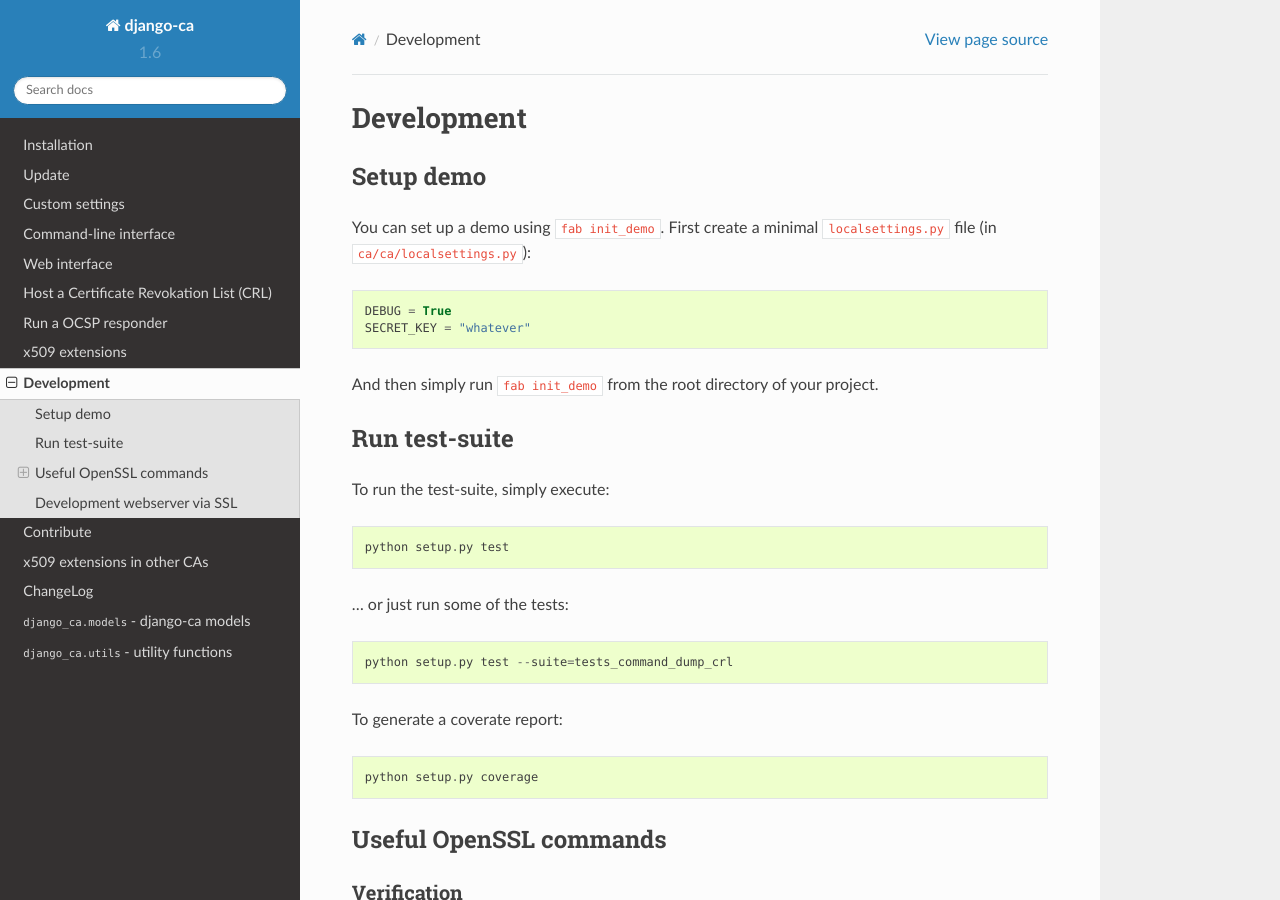
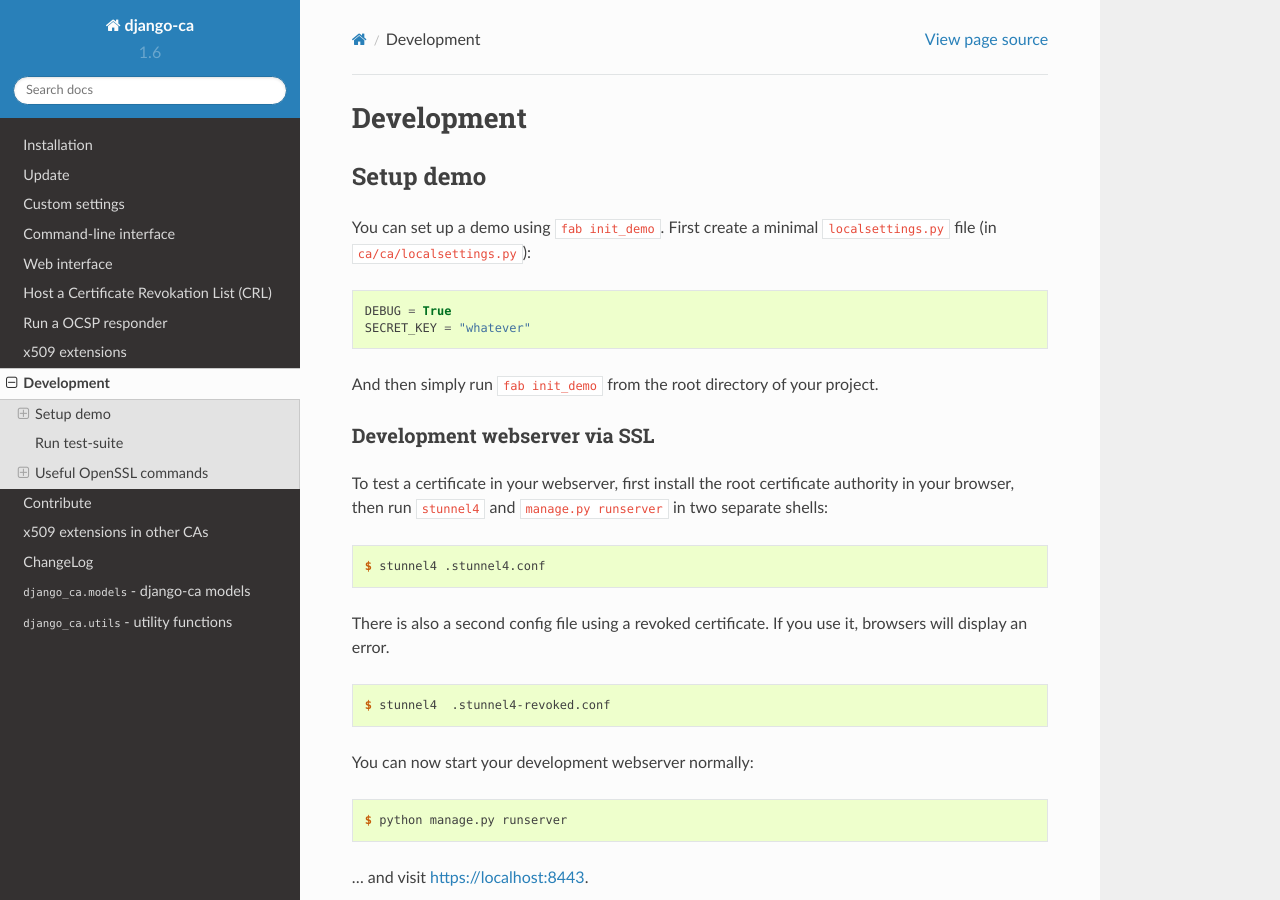
Before and after one commit to mathiasertl/django-ca, a Sphinx documentation site: the page built from docs/source/development.rst, in a window 1280 px wide and 900 px high. Built offline with Sphinx 7.4.7 and the Read the Docs theme 2.0.0, drawn with Linux system fonts in a browser that asks for light colours; some of the changed text lies outside the part shown.

Commit message:
document webserver

```diff
--- a/docs/source/development.rst
+++ b/docs/source/development.rst
@@ -13,6 +13,31 @@
    SECRET_KEY = "whatever"
 
 And then simply run ``fab init_demo`` from the root directory of your project.
+
+Development webserver via SSL
+=============================
+
+To test a certificate in your webserver, first install the root certificate
+authority in your browser, then run ``stunnel4`` and ``manage.py runserver`` in
+two separate shells:
+
+.. code-block:: console
+
+   $ stunnel4 .stunnel4.conf
+
+There is also a second config file using a revoked certificate. If you use it, browsers will display an error.
+
+.. code-block:: console
+
+   $ stunnel4  .stunnel4-revoked.conf
+
+You can now start your development webserver normally:
+
+.. code-block:: console
+
+   $ python manage.py runserver
+
+... and visit https://localhost:8443.
 
 **************
 Run test-suite
```
Also changed, not shown: other parts of docs/source/development.rst (+0 -13 lines).
